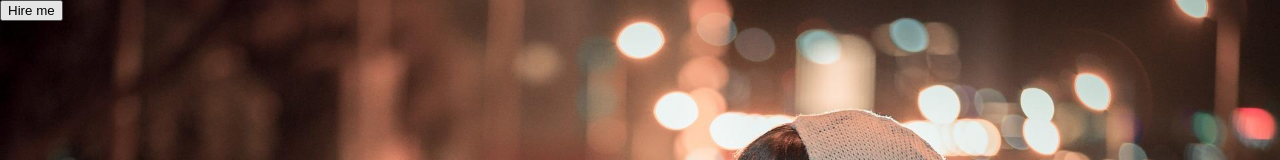
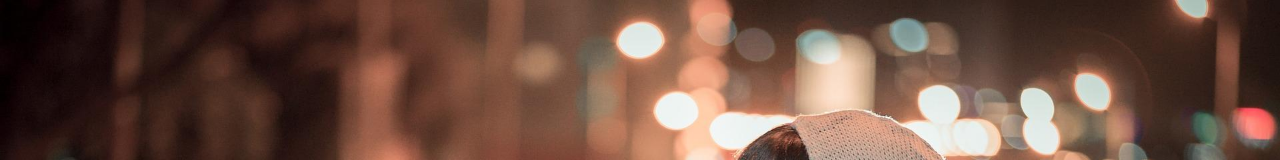
Before and after one commit to Mukesh915306/Photography-project, a plain HTML site: page index.html in a window 1280 px wide. Shown: the top 160 px of the page. Drawn offline with Linux system fonts and the light colour scheme.

Commit message:
Update index.html

```diff
--- a/index.html
+++ b/index.html
@@ -11,7 +11,6 @@
 <body background="freelance.jpg">
     <div>
         <h1>I am Mukesh Kumar And I'm photographer</h1>
-        <button>Hire me</button>
     </div>
 
 </body>
```
